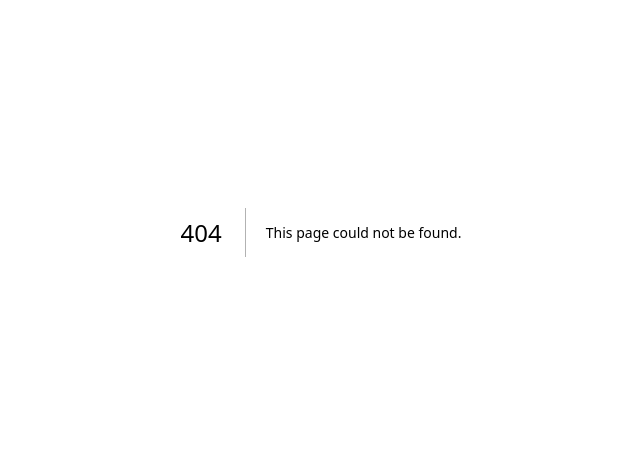
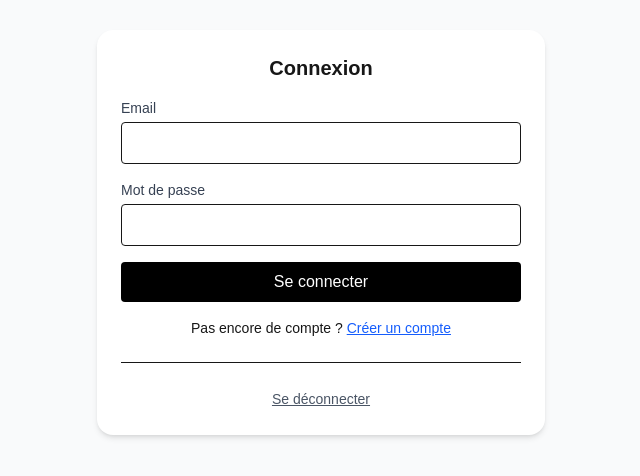
Before and after one commit to Sherif017/autofollowup-clean, a Next.js app: page /login in a window 1280 px wide. Before the commit this address had no page. Shown: the part 168-644 px from the top of the page, without its empty margins (319-959 px from the left). Built offline with nearby package versions, Linux system fonts and the light colour scheme; no server answers.

Commit message:
feat: add login/signup page with supabase auth

```diff
--- /dev/null
+++ b/app/login/page.tsx
@@ -0,0 +1,111 @@
+'use client';
+
+import { useState } from 'react';
+import { createBrowserClient } from '@supabase/ssr';
+import { useRouter } from 'next/navigation';
+
+export default function LoginPage() {
+  const router = useRouter();
+  const supabase = createBrowserClient(
+    process.env.NEXT_PUBLIC_SUPABASE_URL!,
+    process.env.NEXT_PUBLIC_SUPABASE_ANON_KEY!
+  );
+
+  const [email, setEmail] = useState('');
+  const [password, setPassword] = useState('');
+  const [loading, setLoading] = useState(false);
+  const [error, setError] = useState<string | null>(null);
+  const [isSignUp, setIsSignUp] = useState(false);
+
+  async function handleSubmit(e: React.FormEvent) {
+    e.preventDefault();
+    setError(null);
+    setLoading(true);
+
+    try {
+      if (isSignUp) {
+        const { error } = await supabase.auth.signUp({ email, password });
+        if (error) throw error;
+        alert('Compte créé ! Vérifie ta boîte mail pour confirmer ton adresse.');
+      } else {
+        const { error } = await supabase.auth.signInWithPassword({ email, password });
+        if (error) throw error;
+        router.push('/'); // redirection vers la page d’accueil
+      }
+    } catch (err: any) {
+      setError(err.message);
+    } finally {
+      setLoading(false);
+    }
+  }
+
+  async function handleLogout() {
+    await supabase.auth.signOut();
+    router.refresh();
+  }
+
+  return (
+    <main className="min-h-screen flex items-center justify-center bg-gray-50 p-4">
+      <div className="w-full max-w-md bg-white rounded-2xl shadow-md p-6">
+        <h1 className="text-xl font-semibold mb-4 text-center">
+          {isSignUp ? 'Créer un compte' : 'Connexion'}
+        </h1>
+
+        <form onSubmit={handleSubmit} className="space-y-4">
+          <div>
+            <label className="block text-sm text-gray-700">Email</label>
+            <input
+              type="email"
+              required
+              value={email}
+              onChange={(e) => setEmail(e.target.value)}
+              className="mt-1 w-full border rounded p-2"
+            />
+          </div>
+          <div>
+            <label className="block text-sm text-gray-700">Mot de passe</label>
+            <input
+              type="password"
+              required
+              value={password}
+              onChange={(e) => setPassword(e.target.value)}
+              className="mt-1 w-full border rounded p-2"
+            />
+          </div>
+
+          {error && (
+            <div className="p-2 bg-red-100 text-red-700 rounded text-sm">
+              {error}
+            </div>
+          )}
+
+          <button
+            type="submit"
+            disabled={loading}
+            className="w-full bg-black text-white py-2 rounded hover:bg-gray-800"
+          >
+            {loading ? 'Chargement…' : isSignUp ? 'Créer un compte' : 'Se connecter'}
+          </button>
+        </form>
+
+        <p className="text-center mt-4 text-sm">
+          {isSignUp ? 'Déjà un compte ?' : "Pas encore de compte ?"}{' '}
+          <button
+            className="underline text-blue-600 hover:text-blue-800"
+            onClick={() => setIsSignUp(!isSignUp)}
+          >
+            {isSignUp ? 'Se connecter' : 'Créer un compte'}
+          </button>
+        </p>
+
+        <hr className="my-6" />
+        <button
+          onClick={handleLogout}
+          className="w-full text-sm underline text-gray-600 hover:text-gray-900"
+        >
+          Se déconnecter
+        </button>
+      </div>
+    </main>
+  );
+}
```
